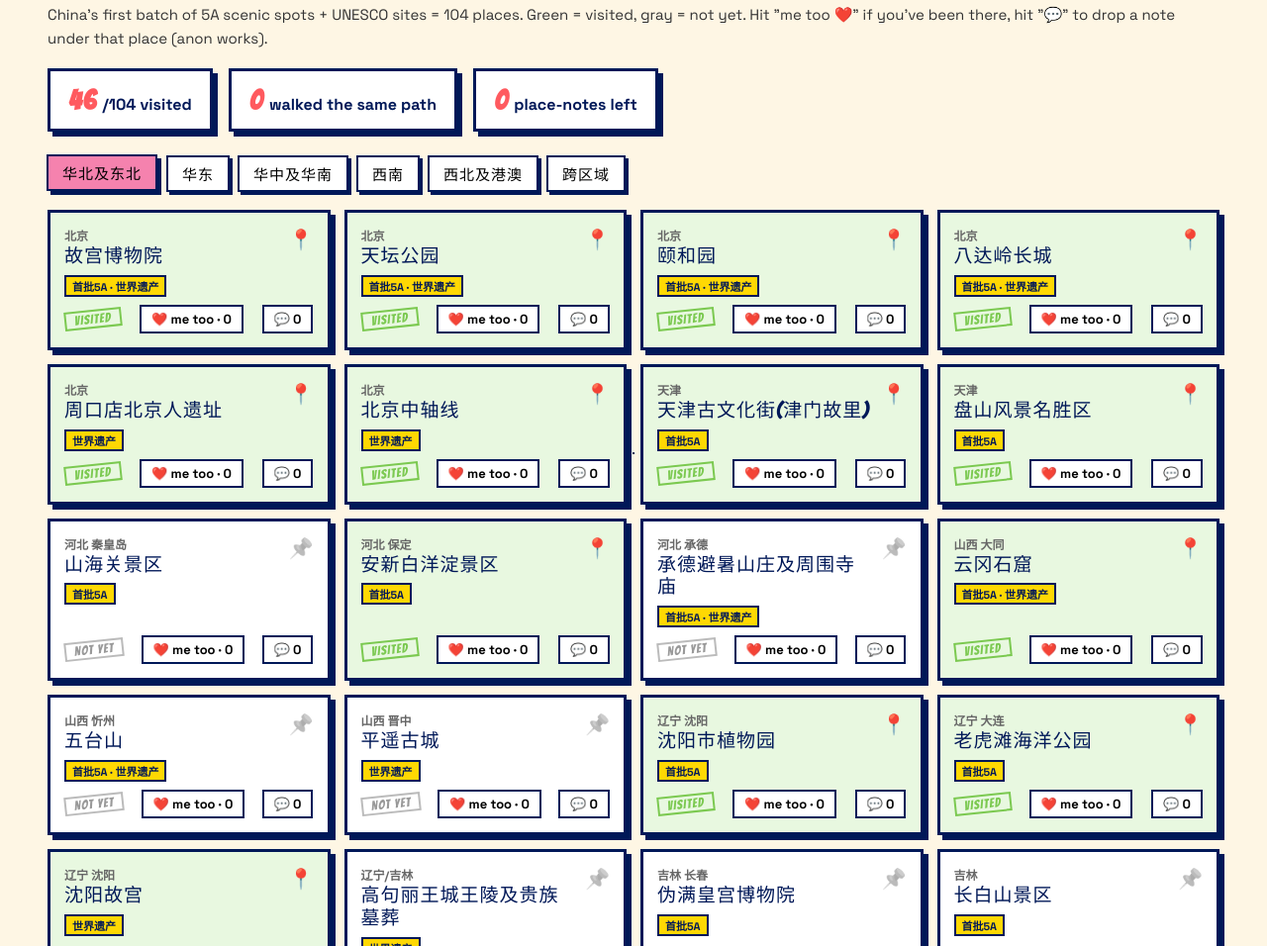
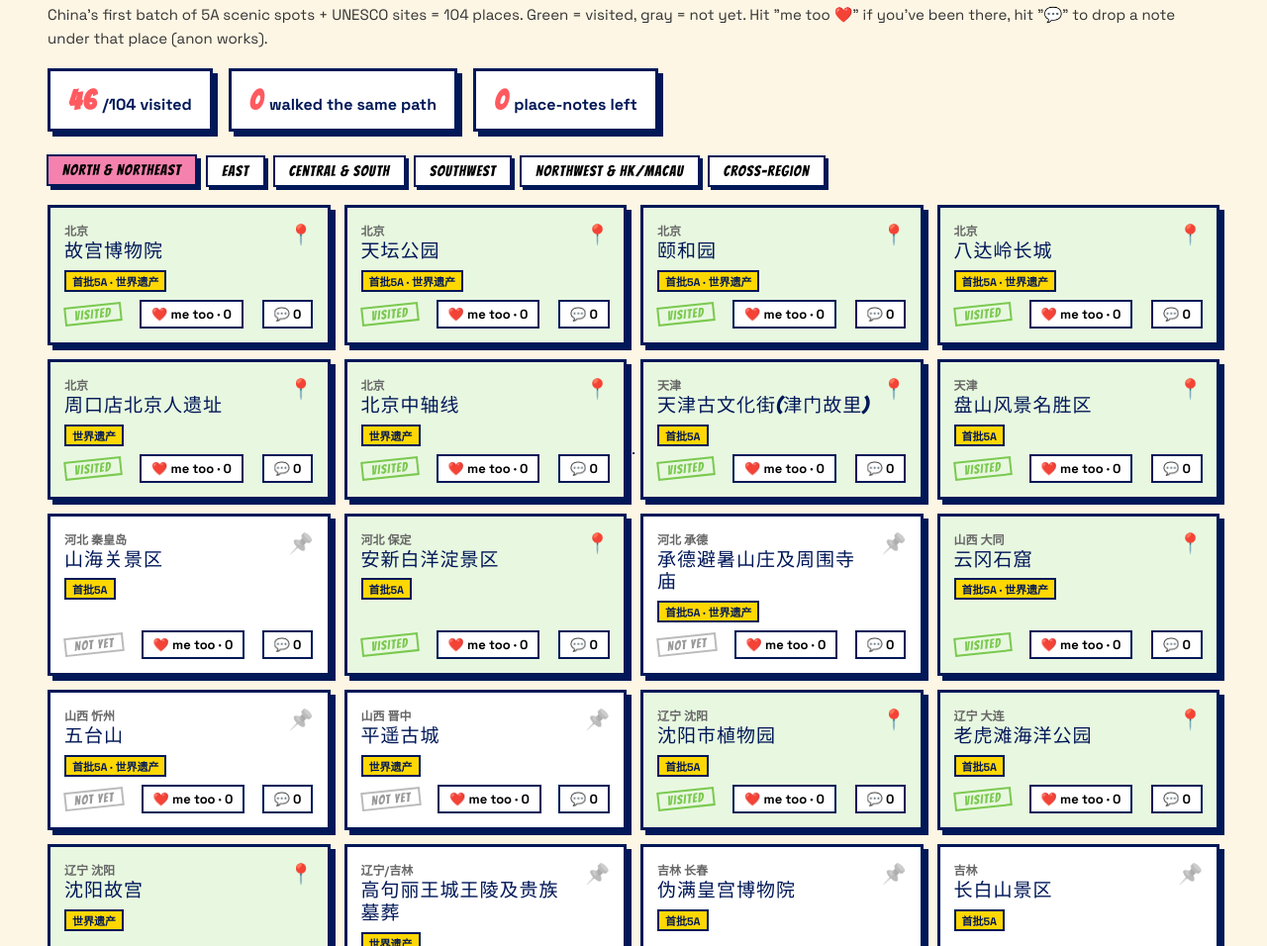
Before and after one commit to Jolin-Jiang-Studio/v2-living-room, a plain HTML site: page index.html in a window 1280 px wide. Shown: the part 3142-4098 px from the top of the page at 99% size. Drawn offline with Linux system fonts and the light colour scheme; a web font is replaced by a local one.

Commit message:
地区页签添加中英文切换功能

```diff
--- a/index.html
+++ b/index.html
@@ -920,7 +920,8 @@ const I18N = {
     'tab.guide.body':`<h5>① 填 LLM Key</h5><ol><li>点扩展图标 → 设置 → <b>API Key</b>。</li><li>支持:OpenAI / Anthropic / DeepSeek / 月之暗面 / 智谱。</li><li>Key 只存浏览器本地,不上报任何地方。</li></ol><h5>② 一键归档</h5><ol><li>50 个标签开累了 → 按 <span class="kbd">⌘ Shift S</span>(或点工具栏图标)。</li><li>AI 会用每个标签的标题 + URL 给你分组,常见组:工作 / 学习 / 购物 / 摸鱼 / 待读。</li><li>不满意?直接拖到别的组,下次它会记住你的偏好。</li></ol><h5>③ 一键恢复</h5><ul><li>侧边栏选一个组 → <b>恢复全部</b> 或 <b>挑几个恢复</b>。</li><li>找东西用顶部搜索框,模糊搜标题/URL/分组都行。</li></ul><h5>隐私</h5><ul><li>归档的标签信息只发给 <b>你自己</b> 的 LLM endpoint,不经过我的服务器。</li><li>所有数据 = 浏览器本地 IndexedDB,卸载即清空。</li></ul>`,
     'proj.tab.try':'▶ 看看效果',
     'qr.t':'关注公众号','qr.lead':'扫码关注「小姜鸭写字还要起名」,后台回复任意内容,我会收到。',
-    'qr.close':'关闭'
+    'qr.close':'关闭',
+    'region.north':'华北及东北','region.east':'华东','region.central':'华中及华南','region.southwest':'西南','region.northwest':'西北及港澳','region.cross':'跨区域'
   },
   en:{
     'nav.about':'About','nav.map':'Map','nav.projects':'Tools','nav.lab':'Lab','nav.contact':'Contact',
@@ -996,7 +997,8 @@ const I18N = {
     'tab.guide.body':`<h5>① Add LLM Key</h5><ol><li>Extension icon → Settings → <b>API Key</b>.</li><li>Supports: OpenAI / Anthropic / DeepSeek / Kimi / Zhipu.</li><li>Stored locally only. Never reported anywhere.</li></ol><h5>② One-tap stash</h5><ol><li>50 tabs open? Hit <span class="kbd">⌘ Shift S</span> (or the toolbar icon).</li><li>AI groups by title + URL: Work / Study / Shopping / Goofing / Read-later.</li><li>Drag tabs between groups — it learns your preferences.</li></ol><h5>③ One-tap restore</h5><ul><li>Pick a group in the sidebar → <b>Restore all</b> or <b>cherry pick</b>.</li><li>Use the top search box to fuzzy-find titles / URLs / groups.</li></ul><h5>Privacy</h5><ul><li>Tab info goes to <b>your</b> LLM endpoint only — never via my server.</li><li>All data lives in browser IndexedDB. Uninstall = wipe.</li></ul>`,
     'proj.tab.try':'▶ See it work',
     'qr.t':'Follow on WeChat','qr.lead':"Scan to follow 「小姜鸭写字还要起名」. DM anything in the backend, I'll see it.",
-    'qr.close':'Close'
+    'qr.close':'Close',
+    'region.north':'North & Northeast','region.east':'East','region.central':'Central & South','region.southwest':'Southwest','region.northwest':'Northwest & HK/Macau','region.cross':'Cross-region'
   }
 };
 let LANG = localStorage.getItem('lang') || (navigator.language.startsWith('zh')?'zh':'en');
@@ -1012,7 +1014,7 @@ function applyI18n(){
   document.querySelectorAll('input[type="date"]').forEach(el=>{const val=el.value;const clone=el.cloneNode(true);clone.value=val;el.parentNode.replaceChild(clone,el);});
   document.getElementById('langBtn').textContent = LANG==='zh' ? 'EN / 中' : '中 / EN';
 }
-document.getElementById('langBtn').addEventListener('click',()=>{LANG=LANG==='zh'?'en':'zh';localStorage.setItem('lang',LANG);applyI18n();renderPlaces();updatePlacesStats();});
+document.getElementById('langBtn').addEventListener('click',()=>{LANG=LANG==='zh'?'en':'zh';localStorage.setItem('lang',LANG);applyI18n();renderRegionTabs();renderPlaces();updatePlacesStats();});
 applyI18n();
 
 /* mobile burger */
@@ -1025,6 +1027,7 @@ navlist.querySelectorAll('a').forEach(a=>a.addEventListener('click',()=>navlist.
 ============================================================ */
 const REGIONS = Object.keys(window.PLACES);
 let currentRegion = REGIONS[0];
+const REGION_KEYS = {'华北及东北':'region.north','华东':'region.east','华中及华南':'region.central','西南':'region.southwest','西北及港澳':'region.northwest','跨区域':'region.cross'};
 
 // LocalStorage 存点赞 / 留言(后期换成后端 fetch 即可)
 function lsGet(k,d){try{return JSON.parse(localStorage.getItem(k))??d}catch{return d}}
@@ -1038,7 +1041,11 @@ const STORE = {
 
 function renderRegionTabs(){
   const c = document.getElementById('regionTabs');
-  c.innerHTML = REGIONS.map(r=>`<button data-r="${r}" class="${r===currentRegion?'active':''}">${r}</button>`).join('');
+  c.innerHTML = REGIONS.map(r=>{
+    const key = REGION_KEYS[r] || r;
+    const label = (I18N && I18N[LANG] && I18N[LANG][key]) || r;
+    return `<button data-r="${r}" class="${r===currentRegion?'active':''}">${label}</button>`;
+  }).join('');
   c.querySelectorAll('button').forEach(b=>b.addEventListener('click',()=>{currentRegion=b.dataset.r;renderRegionTabs();renderPlaces();}));
 }
 function renderPlaces(){
```
